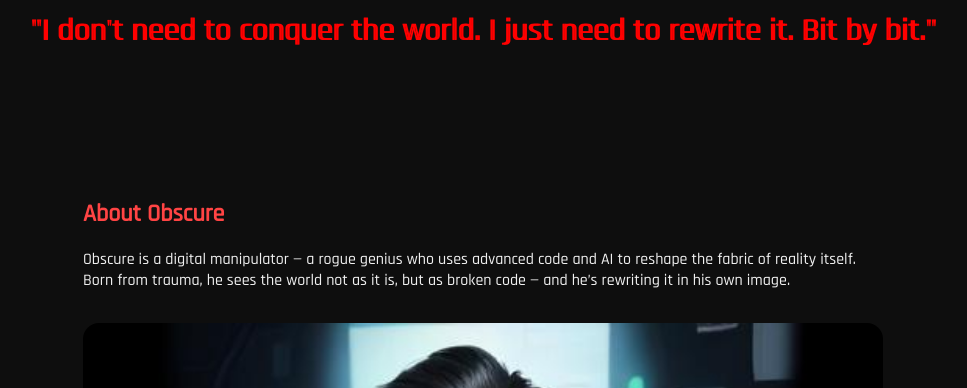
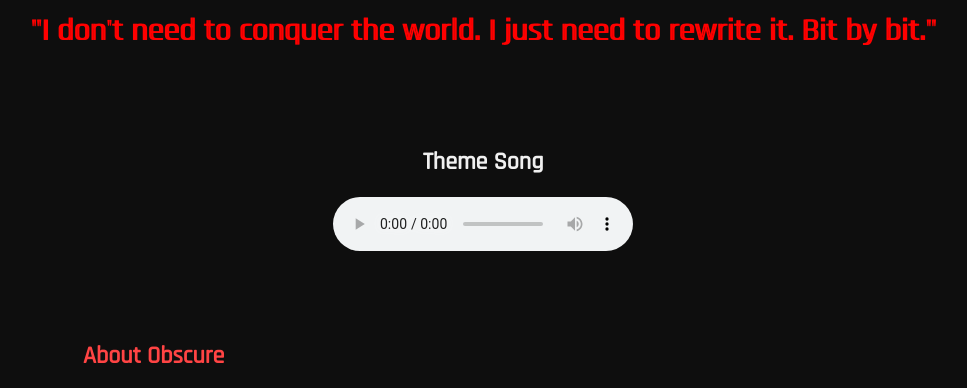
Before and after one commit to cxsperzyderveld/obscure-website, a plain HTML site: page index.html in a window 1280 px wide. Shown: the part 368-756 px from the top of the page, without its empty margins (157-1124 px from the left). Drawn offline with Linux system fonts and the light colour scheme.

Commit message:
Add files via upload

```diff
--- a/index.html
+++ b/index.html
@@ -62,6 +62,10 @@
     .section img:hover {
       transform: scale(1.05);
     }
+    .audio-player {
+      text-align: center;
+      margin-top: 2rem;
+    }
     footer {
       text-align: center;
       padding: 2rem;
@@ -90,12 +94,20 @@
 </head>
 <body>
   <header>
-    <img src="Logo.png" alt="Obscure Logo" />
+    <img src="logo.png" alt="Obscure Logo" />
   </header>
 
   <div class="hero">
     <h1>OBSCURE</h1>
     <p class="glitch-text">"I don't need to conquer the world. I just need to rewrite it. Bit by bit."</p>
+  </div>
+
+  <div class="audio-player">
+    <h2>Theme Song</h2>
+    <audio controls>
+      <source src="theme-song.mp3" type="audio/mpeg">
+      Your browser does not support the audio element.
+    </audio>
   </div>
 
   <div class="section" id="about">
```
Also changed, not shown: 1 other file.
